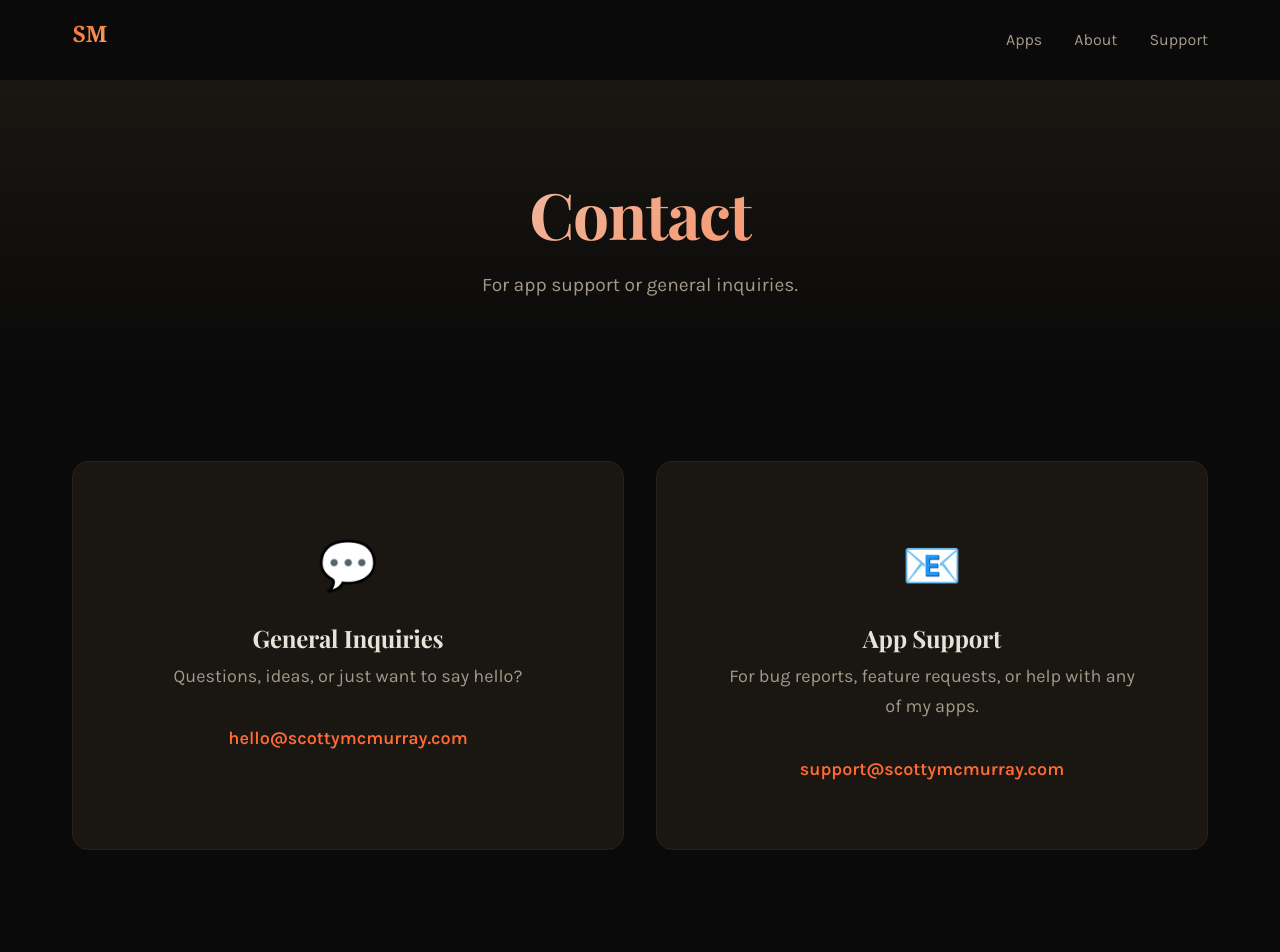
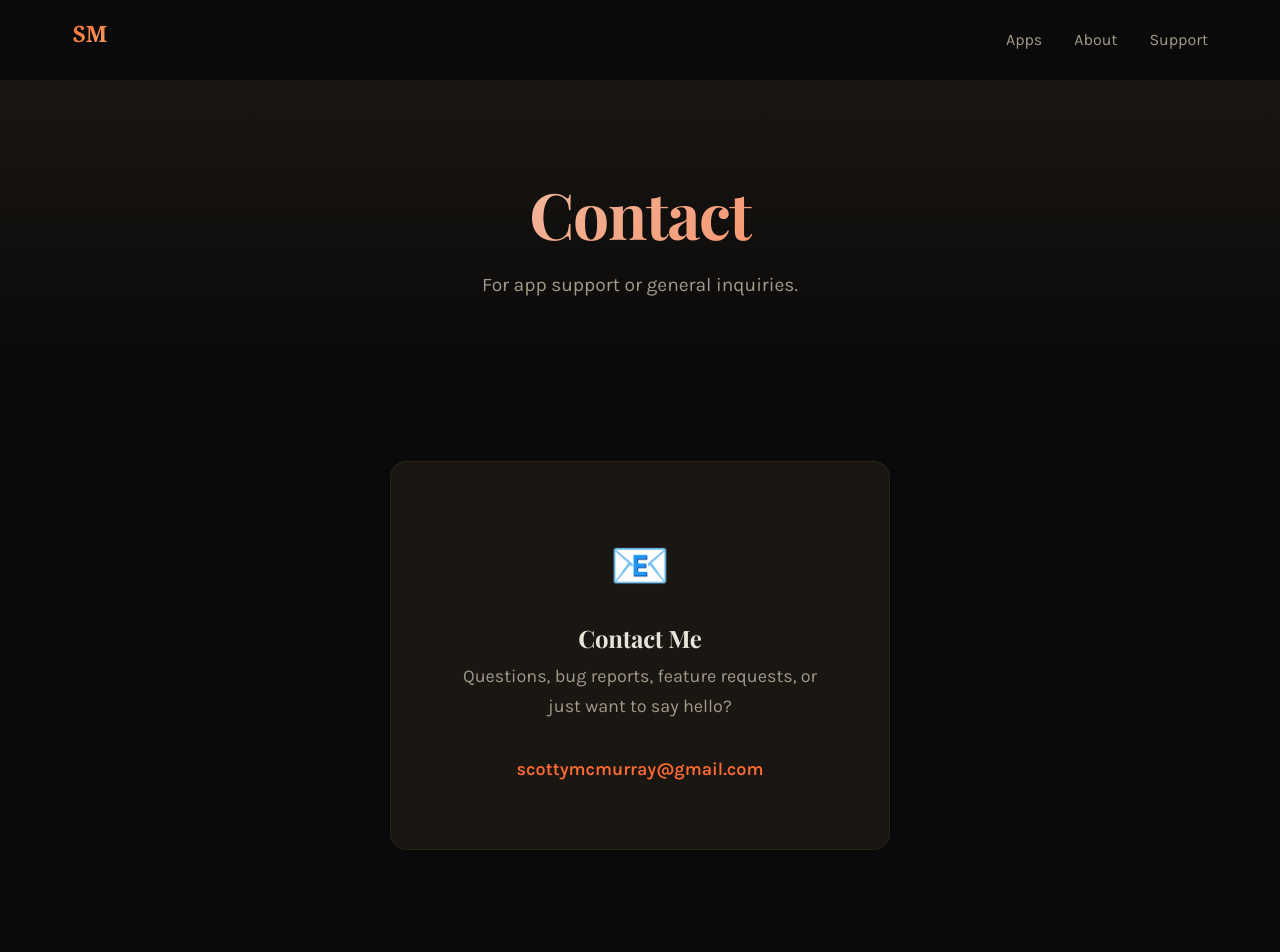
Before and after one commit to spmcmurray/scottymcmurray, a Next.js app: page /support in a window 1280 px wide. Shown: the top 952 px of the page. Built offline with nearby package versions, Linux system fonts and the light colour scheme; a web font is replaced by a local one.

Commit message:
Update all email addresses to scottymcmurray@gmail.com and fix support page layout

```diff
--- a/src/app/privacy/page.tsx
+++ b/src/app/privacy/page.tsx
@@ -128,7 +128,7 @@ export default function PrivacyPage() {
             <p>
               My applications do not knowingly collect any information from children under the age of 13.
               If you believe a child has provided information through my apps, please contact me immediately
-              at privacy@scottymcmurray.com, and I will take steps to delete that information.
+              at scottymcmurray@gmail.com, and I will take steps to delete that information.
             </p>
           </section>
 
@@ -147,7 +147,7 @@ export default function PrivacyPage() {
               If you have any questions about this Privacy Policy, please contact me at:
             </p>
             <p>
-              <strong>Email:</strong> <a href="mailto:privacy@scottymcmurray.com">privacy@scottymcmurray.com</a>
+              <strong>Email:</strong> <a href="mailto:scottymcmurray@gmail.com">scottymcmurray@gmail.com</a>
             </p>
           </section>
         </div>
--- a/src/app/support/page.tsx
+++ b/src/app/support/page.tsx
@@ -22,20 +22,11 @@ export default function SupportPage() {
         <div className={styles.container}>
           <div className={styles.contactGrid}>
             <div className={styles.contactCard}>
-              <div className={styles.contactIcon}>💬</div>
-              <h2>General Inquiries</h2>
-              <p>Questions, ideas, or just want to say hello?</p>
-              <a href="mailto:hello@scottymcmurray.com" className={styles.contactLink}>
-                hello@scottymcmurray.com
-              </a>
-            </div>
-
-            <div className={styles.contactCard}>
               <div className={styles.contactIcon}>📧</div>
-              <h2>App Support</h2>
-              <p>For bug reports, feature requests, or help with any of my apps.</p>
-              <a href="mailto:support@scottymcmurray.com" className={styles.contactLink}>
-                support@scottymcmurray.com
+              <h2>Contact Me</h2>
+              <p>Questions, bug reports, feature requests, or just want to say hello?</p>
+              <a href="mailto:scottymcmurray@gmail.com" className={styles.contactLink}>
+                scottymcmurray@gmail.com
               </a>
             </div>
           </div>
@@ -45,12 +36,12 @@ export default function SupportPage() {
 
             <div className={styles.faq}>
               <h3>How do I report a bug?</h3>
-              <p>Send me an email at support@scottymcmurray.com with details about the issue, including what you were doing when it occurred and any error messages you saw. Screenshots are always helpful!</p>
+              <p>Send me an email at scottymcmurray@gmail.com with details about the issue, including what you were doing when it occurred and any error messages you saw. Screenshots are always helpful!</p>
             </div>
 
             <div className={styles.faq}>
               <h3>Can I request a new feature?</h3>
-              <p>Absolutely! I love hearing from users. Send your feature ideas to support@scottymcmurray.com. While I can't implement every request, I carefully consider all feedback.</p>
+              <p>Absolutely! I love hearing from users. Send your feature ideas to scottymcmurray@gmail.com. While I can't implement every request, I carefully consider all feedback.</p>
             </div>
 
             <div className={styles.faq}>
--- a/src/app/support/support.module.css
+++ b/src/app/support/support.module.css
@@ -35,9 +35,8 @@
 }
 
 .contactGrid {
-  display: grid;
-  grid-template-columns: repeat(auto-fit, minmax(300px, 1fr));
-  gap: var(--space-md);
+  display: flex;
+  justify-content: center;
   margin-bottom: var(--space-xl);
 }
 
@@ -47,6 +46,8 @@
   border-radius: 16px;
   padding: var(--space-lg);
   text-align: center;
+  max-width: 500px;
+  width: 100%;
   transition: transform var(--transition-base), border-color var(--transition-base);
 }
 
--- a/src/app/terms/page.tsx
+++ b/src/app/terms/page.tsx
@@ -106,7 +106,7 @@ export default function TermsPage() {
               If you have any questions about these Terms of Service, please contact me at:
             </p>
             <p>
-              <strong>Email:</strong> <a href="mailto:legal@scottymcmurray.com">legal@scottymcmurray.com</a>
+              <strong>Email:</strong> <a href="mailto:scottymcmurray@gmail.com">scottymcmurray@gmail.com</a>
             </p>
           </section>
         </div>
--- a/src/components/Footer.tsx
+++ b/src/components/Footer.tsx
@@ -35,7 +35,7 @@ export default function Footer() {
           <div className={styles.section}>
             <h4 className={styles.sectionTitle}>Connect</h4>
             <nav className={styles.links}>
-              <a href="mailto:hello@scottymcmurray.com" className={styles.link}>Email</a>
+              <a href="mailto:scottymcmurray@gmail.com" className={styles.link}>Email</a>
               <a href="https://github.com/spmcmurray" target="_blank" rel="noopener noreferrer" className={styles.link}>GitHub</a>
             </nav>
           </div>
```
Also changed, not shown: 1 other file (tests, documents, lock files or other folders).
